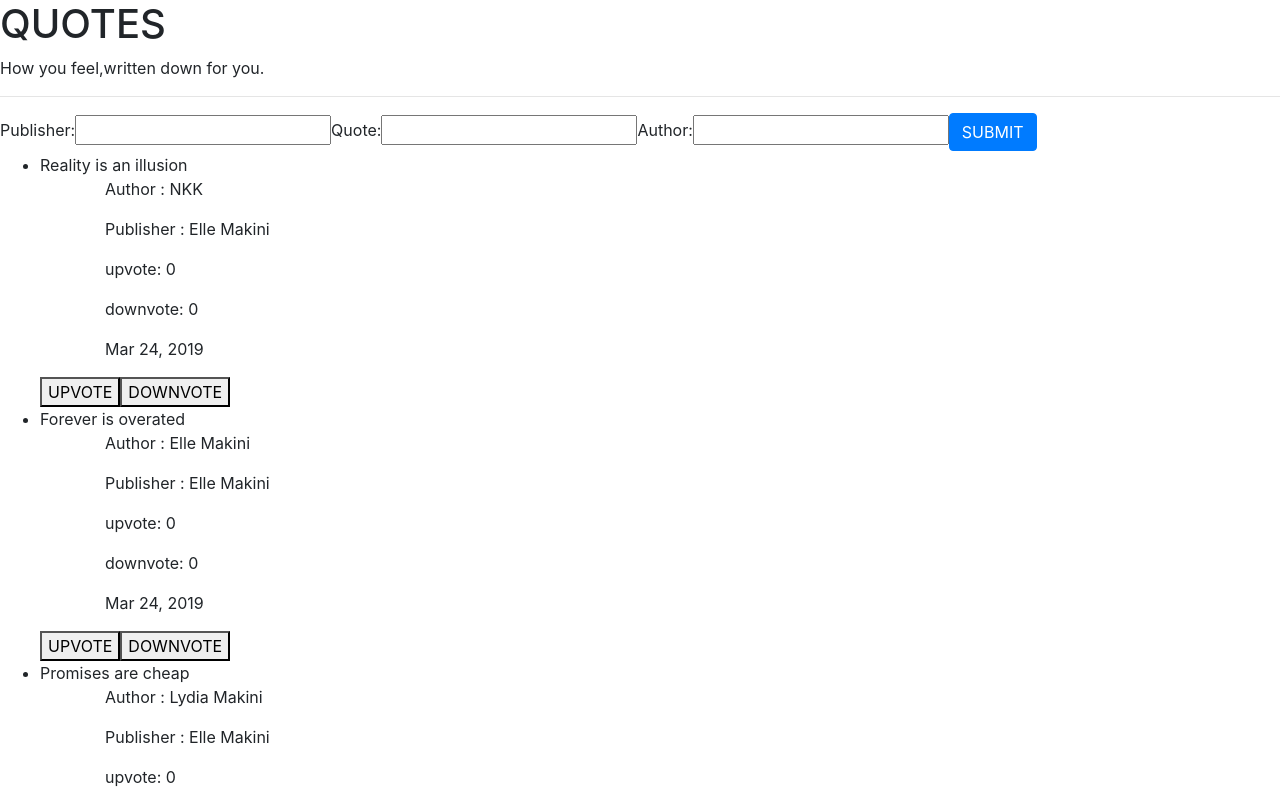
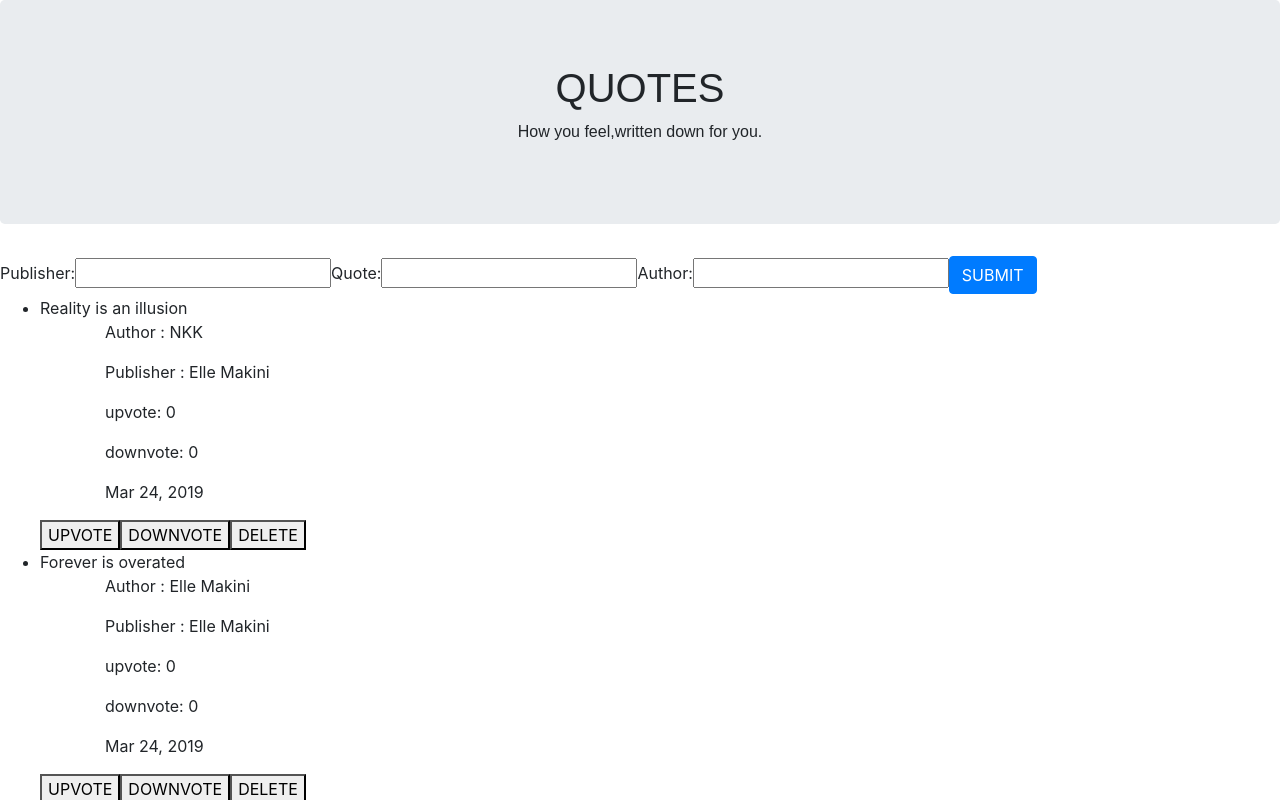
Before and after one commit to lydiah2015/Angular-quotes, an Angular app: page / in a window 1280 px wide. Shown: the top 800 px of the page. Built offline with nearby package versions, Linux system fonts and the light colour scheme.

Commit message:
added upvote and downvote

```diff
--- a/src/app/quote/quote.component.html
+++ b/src/app/quote/quote.component.html
@@ -1,6 +1,7 @@
+<div class="jumbotron">
 <h1>QUOTES</h1>
 <P>How you feel,written down for you.</P>
-<hr>
+</div>
 <app-quote-form (emitQuote)="addQuote($event)"></app-quote-form>
 <ul>
   <div  *ngFor='let quote of quotes; let i=index'>
@@ -8,7 +9,7 @@
    <app-quote-details [quote]='quote'></app-quote-details>
      <button (click)="upVote(i)">UPVOTE</button>
      <button (click)="downVote(i)">DOWNVOTE</button>
-
+     <button (click)="deleteQuote(i)">DELETE</button>
 
   </div>
 </ul>
```
